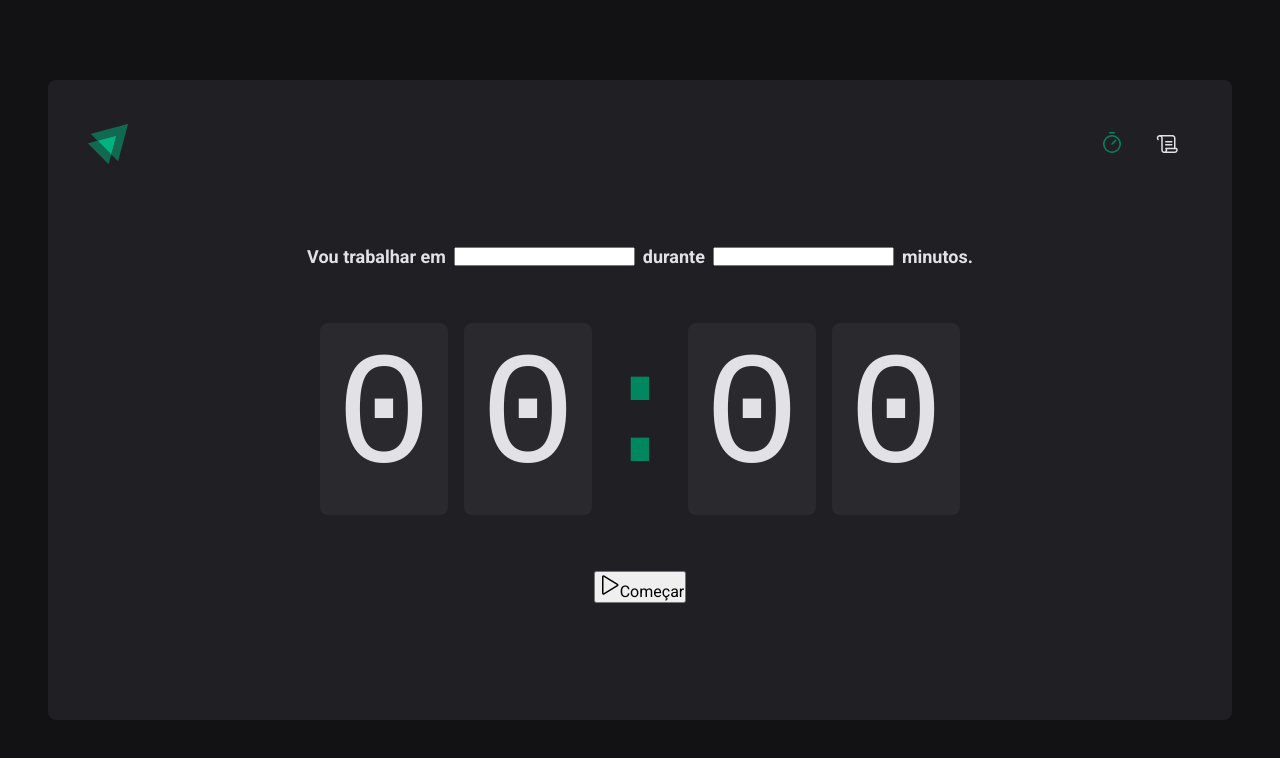
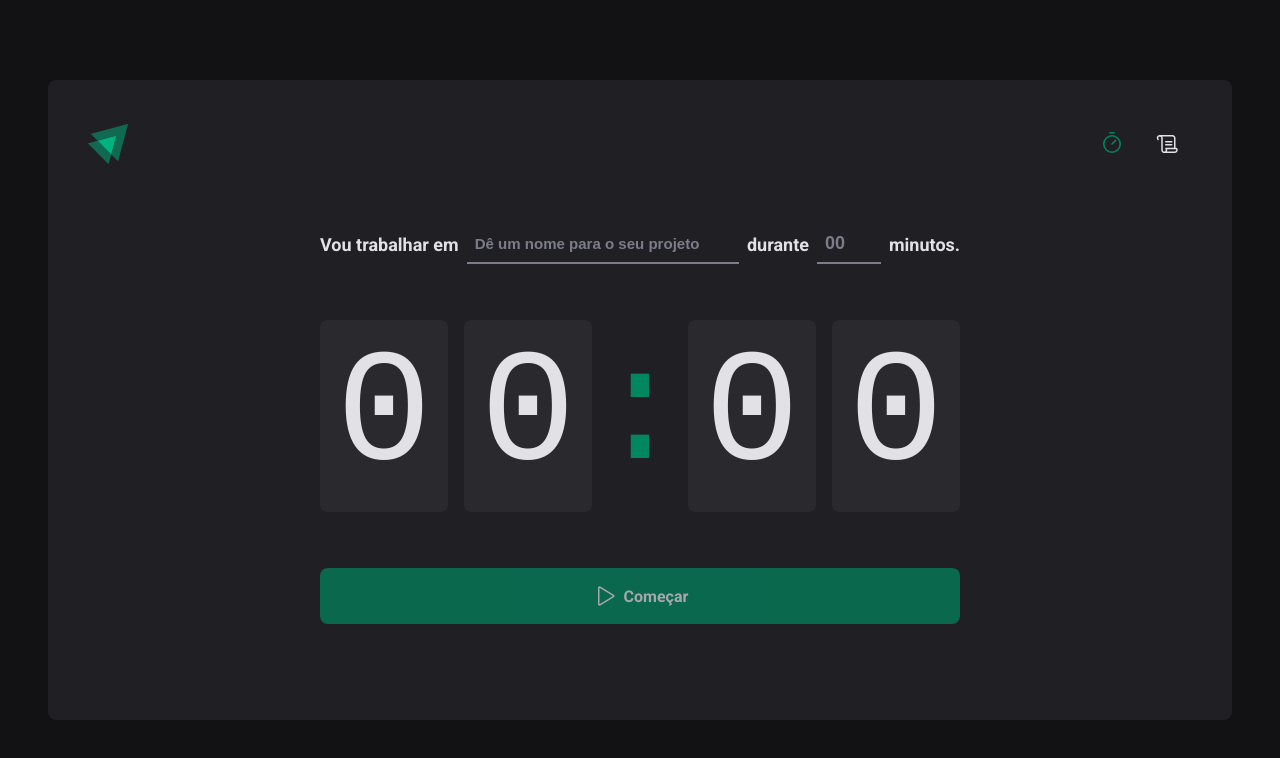
Before and after one commit to henriquedouradoo/pomodoro-react, a React (Vite) app: page / in a window 1280 px wide. Shown: the top 758 px of the page. Built offline with nearby package versions, Linux system fonts and the light colour scheme.

Commit message:
Finalizando Home

```diff
--- a/src/pages/Home/index.tsx
+++ b/src/pages/Home/index.tsx
@@ -4,7 +4,10 @@
   CountdownContainer,
   FormContainer,
   HomeContainer,
+  MinutesAmountInput,
   Separator,
+  StartCountdownButton,
+  TaskInput,
 } from './styles'
 
 export function Home() {
@@ -13,10 +16,14 @@
       <form>
         <FormContainer>
           <label htmlFor="task">Vou trabalhar em</label>
-          <input id="task" />
+          <TaskInput id="task" placeholder="Dê um nome para o seu projeto" />
 
           <label htmlFor="minutesAmount">durante</label>
-          <input type="number" id="minutesAmount" />
+          <MinutesAmountInput
+            type="number"
+            id="minutesAmount"
+            placeholder="00"
+          />
 
           <span>minutos.</span>
         </FormContainer>
@@ -29,10 +36,10 @@
           <span>0</span>
         </CountdownContainer>
 
-        <button type="submit">
+        <StartCountdownButton disabled type="submit">
           <Play size={24} />
           Começar
-        </button>
+        </StartCountdownButton>
       </form>
     </HomeContainer>
   )
--- a/src/pages/Home/styles.ts
+++ b/src/pages/Home/styles.ts
@@ -25,6 +25,32 @@
   font-weight: bold;
   flex-wrap: wrap;
 `
+const BaseInput = styled.input`
+  background: transparent;
+  height: 2.5rem;
+  border: 0;
+  border-bottom: 2px solid ${(props) => props.theme['gray-500']};
+  font-weight: bold;
+  font-size: 1.125rem;
+  padding: 0 0.5rem;
+  color: ${(props) => props.theme['gray-100']};
+  &:focus {
+    box-shadow: none;
+    border-color: ${(props) => props.theme['green-500']};
+  }
+  &::placeholder {
+    color: ${(props) => props.theme['gray-500']};
+  }
+`
+
+export const TaskInput = styled(BaseInput)`
+  flex: 1;
+  font-size: 0.94rem;
+`
+
+export const MinutesAmountInput = styled(BaseInput)`
+  width: 4rem;
+`
 
 export const CountdownContainer = styled.div`
   font-family: 'Roboto Mono', monospace;
@@ -47,3 +73,31 @@
   display: flex;
   justify-content: center;
 `
+
+export const StartCountdownButton = styled.button`
+  width: 100%;
+  border: 0;
+  padding: 1rem;
+  border-radius: 8px;
+
+  display: flex;
+  align-items: center;
+  justify-content: center;
+
+  gap: 0.5rem;
+  font-weight: bold;
+
+  cursor: pointer;
+
+  background: ${(props) => props.theme['green-500']};
+  color: ${(props) => props.theme['gray-100']};
+  transition: all 0.3s ease;
+
+  &:disabled {
+    opacity: 0.7;
+    cursor: not-allowed;
+  }
+  &:not(:disabled):hover {
+    background: ${(props) => props.theme['green-700']};
+  }
+`
```
